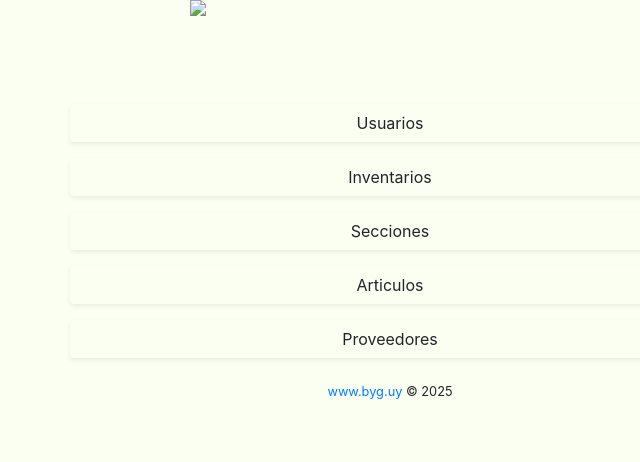
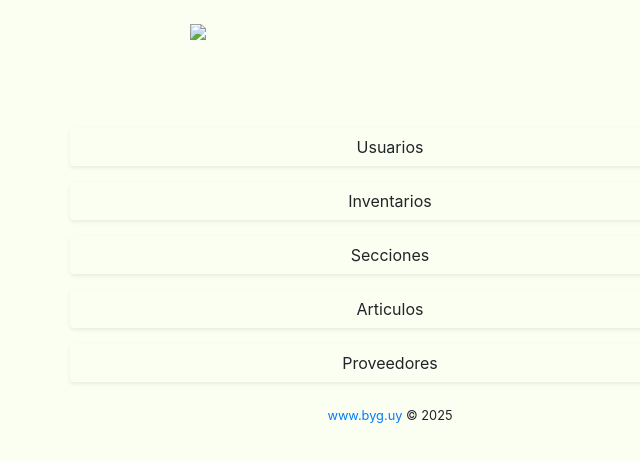
Before and after one commit to martinbygDesarrollos/orderNet, a PHP site: template templates/home.twig in a window 1280 px wide. Shown: the part 72-534 px from the top of the page, without its empty margins (250-890 px from the left). Run offline with PHP 8.4, Linux system fonts and the light colour scheme; the template is opened without the code that fills it, so the values that code supplies are empty; some libraries are stand-ins or nearby versions.

Commit message:
visual fix

```diff
--- a/templates/home.twig
+++ b/templates/home.twig
@@ -2,8 +2,8 @@
 {% block head %}
 {% endblock %}
 {% block content %}
-    <div class="d-flex flex-column content vertical-align-center justify-content-center h-100" style="gap: 5rem;">
-        <div class="d-flex content vertical-align-center justify-content-center">
+    <div class="d-flex flex-column content vertical-align-center justify-content-center" style="gap: 5rem;">
+        <div class="mt-4 d-flex content vertical-align-center justify-content-center">
             <img src="{{ path_for('Start') }}img/torniPay_logo.png" width="400">
         </div>
         <div class="d-flex flex-column content vertical-align-center justify-content-center w-100 align-items-center">
--- a/templates/inicio.twig
+++ b/templates/inicio.twig
@@ -2,8 +2,8 @@
 {% block head %}
 {% endblock %}
 {% block content %}
-    <div class="d-flex flex-column content vertical-align-center justify-content-center h-100" style="gap: 5rem;">
-        <div class="d-flex content vertical-align-center justify-content-center">
+    <div class="d-flex flex-column content vertical-align-center justify-content-center" style="gap: 5rem;">
+        <div class="mt-4 d-flex content vertical-align-center justify-content-center">
             <img src="{{ path_for('Start') }}img/torniPay_logo.png" width="400">
         </div>
 
```
